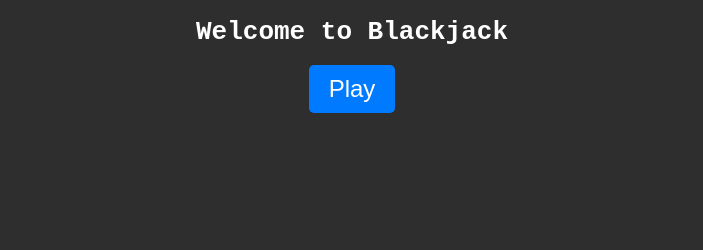
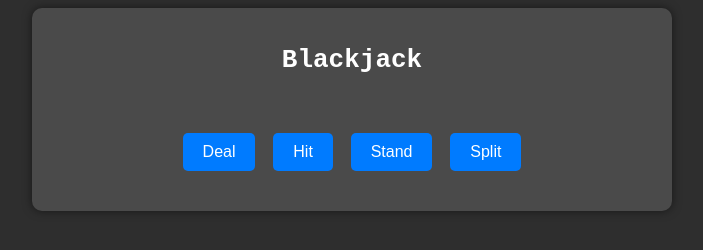
Before and after one commit to wspittal/APCSA-Final, a plain HTML site: page index.html in a window 1280 px wide. Shown: the whole page, without its empty margins (288-991 px from the left). Drawn offline with Linux system fonts and the light colour scheme.

Commit message:
Update index.html

```diff
--- a/index.html
+++ b/index.html
@@ -7,11 +7,7 @@
     <link rel="stylesheet" href="styles.css">
 </head>
 <body>
-    <div id="start-screen">
-        <h1>Welcome to Blackjack</h1>
-        <button id="play-button">Play</button>
-    </div>
-    <div id="game-container" style="display: none;">
+    <div id="game-container">
         <h1>Blackjack</h1>
         <div id="dealer-hand" class="hand"></div>
         <div id="player-hand" class="hand"></div>
@@ -23,6 +19,6 @@
         </div>
         <div id="message"></div>
     </div>
-    <script src="scripts.js"></script>
+    <script src="script.js"></script>
 </body>
 </html>
```
